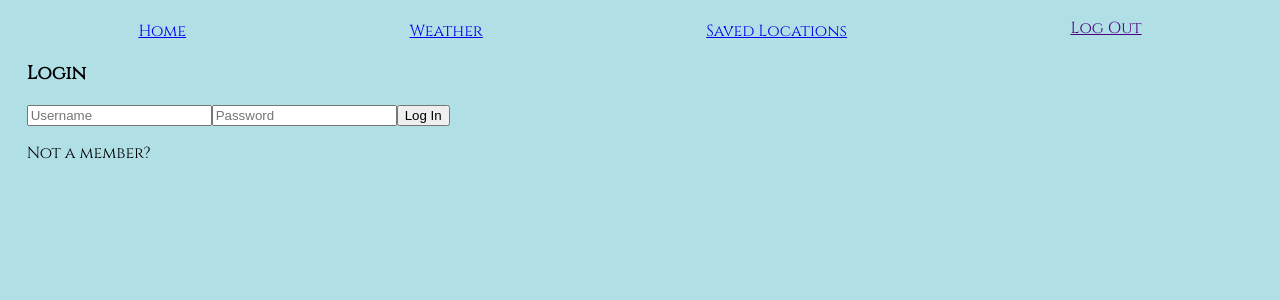
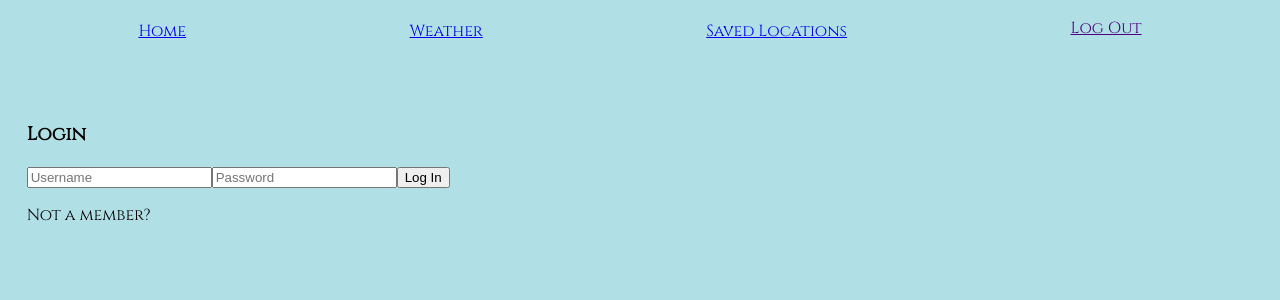
Before and after one commit to sarahaldous/WeatherApp, a React (Create React App) app in the folder client/: page /login in a window 1280 px wide. Shown: the top 300 px of the page. Built offline with nearby package versions, Linux system fonts and the light colour scheme; no server answers.

Commit message:
it's working!

```diff
--- a/client/src/context/UserProvider.js
+++ b/client/src/context/UserProvider.js
@@ -21,7 +21,6 @@ class UserProvider extends Component {
         }
     }
     signup = credentials => {
-        console.log(credentials)
         userAxios.post("/auth/signup", credentials).then(res => {
             console.log(res)
             const {user, token} = res.data
@@ -32,8 +31,6 @@ class UserProvider extends Component {
         console.log(err => this.handleErr(err.response.data.errMsg))
     }
     login = credentials => {
-
-        console.log(credentials)
         axios.post("/auth/login", credentials).then(res => {
             console.log(res)
             const {user, token} = res.data
--- a/client/src/style.css
+++ b/client/src/style.css
@@ -41,6 +41,7 @@ h2 {
     display: flex;
     align-items: flex-start;
     justify-content: space-around;
+    padding-bottom: 5%;
 }
 .vacationForm {
     padding-top: 20pt;
```
Also changed, not shown: client/src/components/VacationStuff/WeatherDisplay.js (+0 -27 lines).
